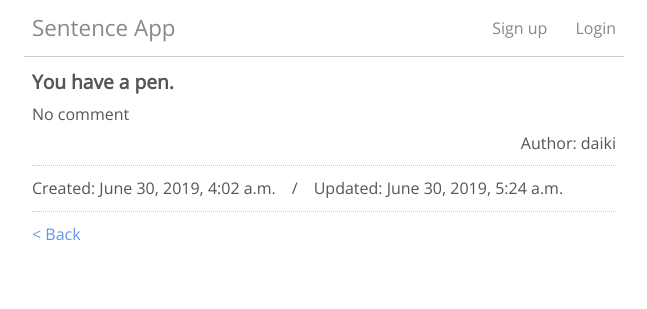
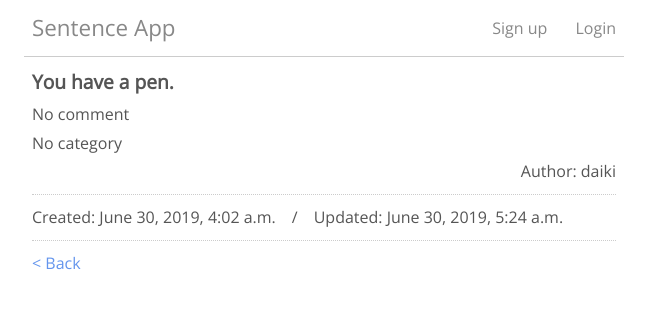
Before and after one commit to miyagawadaiki/MySentenceBook-demo, a Django app: page /1/ in a window 1280 px wide. Shown: the top 309 px of the page, without its empty margins (316-963 px from the left). Run offline with Django 3.2, Linux system fonts and the light colour scheme; data comes from the database, SQL or seed files in the repository; both versions use the stored data as it was after the commit; parts of the project's set-up code (start-up, migrations or seed data) failed here and were passed over.

Commit message:
added Category model and displayed in DetailView

```diff
--- a/sentences/models.py
+++ b/sentences/models.py
@@ -3,6 +3,19 @@ import datetime
 from django.db import models
 from django.urls import reverse
 from django.utils import timezone
+
+
+class Category(models.Model):
+    name = models.CharField('Category', max_length=50)
+    description = models.TextField('Description', blank=True)
+    created_date  = models.DateTimeField(
+        'date created',
+        #default=timezone.now,
+        auto_now_add=True,
+    )
+
+    def __str__(self):
+        return self.name
 
 
 class Sentence(models.Model):
@@ -23,6 +36,12 @@ class Sentence(models.Model):
         on_delete=models.CASCADE,
     )
 
+    category = models.ForeignKey(
+        'Category',
+        on_delete=models.CASCADE,
+        null=True,
+    )
+
 
     def __str__(self):
         return self.sentence_text
--- a/sentences/templates/sentences/detail.html
+++ b/sentences/templates/sentences/detail.html
@@ -5,7 +5,12 @@
 {% block content %}
 <h1>{{ sentence.sentence_text }}</h1>
 <section class="sentence-text">
-	{{ sentence.comment_text|linebreaksbr }}
+	<p>{{ sentence.comment_text|linebreaksbr }}</p>
+	{% if sentence.category %}
+	<p>{{ sentence.category.name }}</p>
+	{% else %}
+	<p>No category</p>
+	{% endif %}
     <p style="text-align: right">Author: {{ sentence.author }}</p>
 </section>
 <section class="sentence-date">
--- a/sentences/views.py
+++ b/sentences/views.py
@@ -33,7 +33,7 @@ class DetailView(generic.DetailView):
 class CreateView(LoginRequiredMixin, generic.edit.CreateView):
     model = Sentence
     template_name = 'sentences/form.html'
-    fields = ['sentence_text', 'comment_text']  # '__all__'
+    fields = ['sentence_text', 'comment_text', 'category']  # '__all__'
     #context_object_name = 'sentence'
 
     def form_valid(self, form):
@@ -47,7 +47,7 @@ class CreateView(LoginRequiredMixin, generic.edit.CreateView):
 class UpdateView(LoginRequiredMixin, generic.edit.UpdateView):  # The LoginRequired mixin
     model = Sentence
     template_name = 'sentences/form.html'
-    fields = ['sentence_text', 'comment_text']  # '__all__'
+    fields = ['sentence_text', 'comment_text', 'category']  # '__all__'
     #context_object_name = 'sentence'
 
     def dispatch(self, request, *args, **kwargs):
```
Also changed, not shown: db.sqlite3, sentences/migrations/0006_category.py (added), sentences/migrations/0007_sentence_category.py (added).
